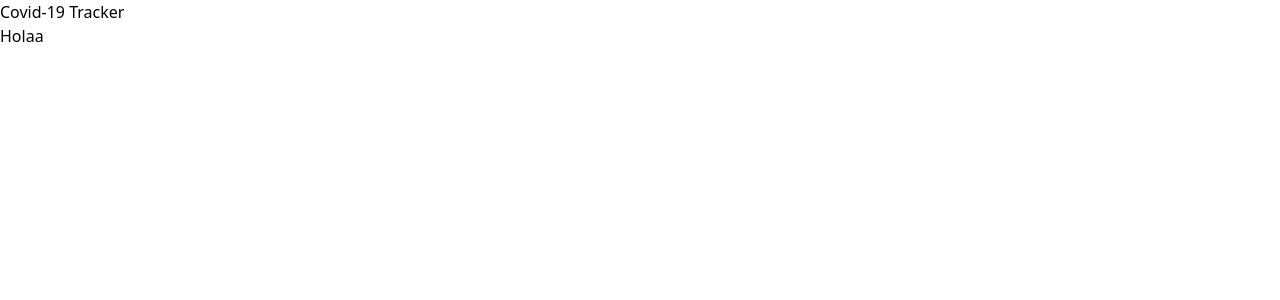
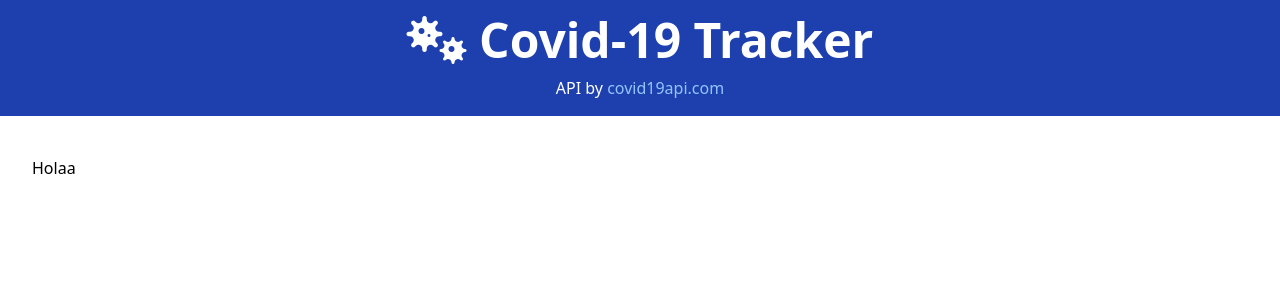
Before and after one commit to Croobat/covid-tracker, a Vue app: page / in a window 1280 px wide. Shown: the top 300 px of the page. Built offline with nearby package versions, Linux system fonts and the light colour scheme.

Commit message:
added header

```diff
--- a/public/index.html
+++ b/public/index.html
@@ -5,6 +5,7 @@
     <meta http-equiv="X-UA-Compatible" content="IE=edge">
     <meta name="viewport" content="width=device-width,initial-scale=1.0">
     <link rel="icon" href="<%= BASE_URL %>favicon.ico">
+    <link rel="stylesheet" href="https://cdnjs.cloudflare.com/ajax/libs/font-awesome/6.2.0/css/all.min.css" integrity="sha512-xh6O/CkQoPOWDdYTDqeRdPCVd1SpvCA9XXcUnZS2FmJNp1coAFzvtCN9BmamE+4aHK8yyUHUSCcJHgXloTyT2A==" crossorigin="anonymous" referrerpolicy="no-referrer" />
     <title><%= htmlWebpackPlugin.options.title %></title>
   </head>
   <body>
--- a/src/App.vue
+++ b/src/App.vue
@@ -1,10 +1,13 @@
 <template>
   <Header />
-  <router-view/>
+  <div class="container">
+    <router-view />
+  </div>
 </template>
 
 <script>
 import Header from '@/components/Header'
+
 
 export default {
   components: {
--- a/src/components/Header.vue
+++ b/src/components/Header.vue
@@ -1,5 +1,20 @@
 <template>
-  <header>Covid-19 Tracker</header>
+  <header class="text-center bg-blue-800 text-white p-4 mb-10">
+    <div class="text-3xl md:text-5xl font-bold mb-3">
+      <i class="fa fa-viruses"></i>
+      Covid-19 Tracker
+    </div>
+    <p>
+      API by
+      <a
+        class="text-blue-300"
+        href="https://covid19api.com"
+        target="_blank"
+      >
+        covid19api.com
+      </a>
+    </p>
+  </header>
 </template>
 
 <script>
--- a/tailwind.config.js
+++ b/tailwind.config.js
@@ -3,6 +3,10 @@ module.exports = {
   content: ['./public/**/*.html', './src/**/*.{vue,js,ts,jsx,tsx}'],
   theme: {
     extend: {},
+    container: {
+      center: true,
+      padding: '2rem'
+    }
   },
   plugins: [],
 }
```
